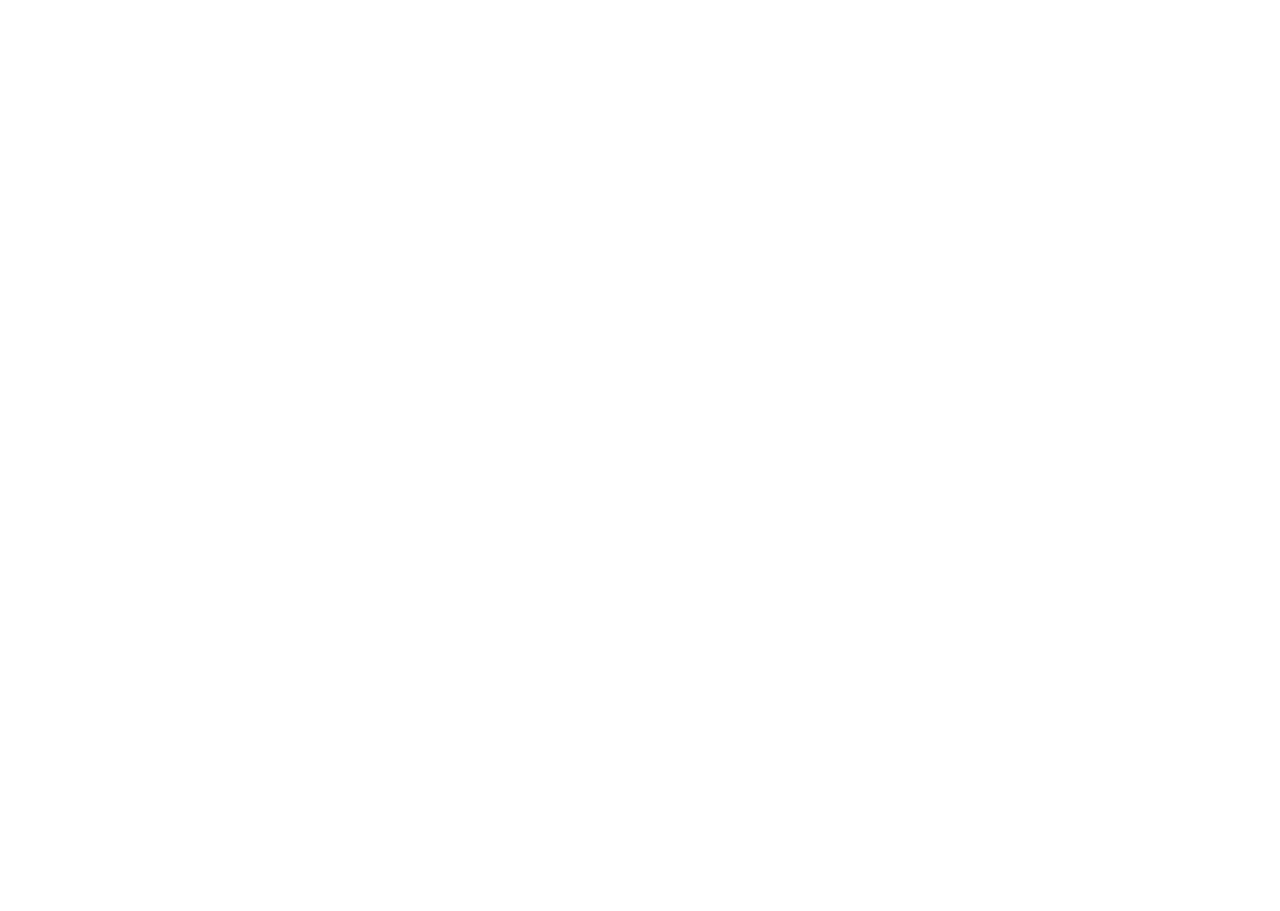
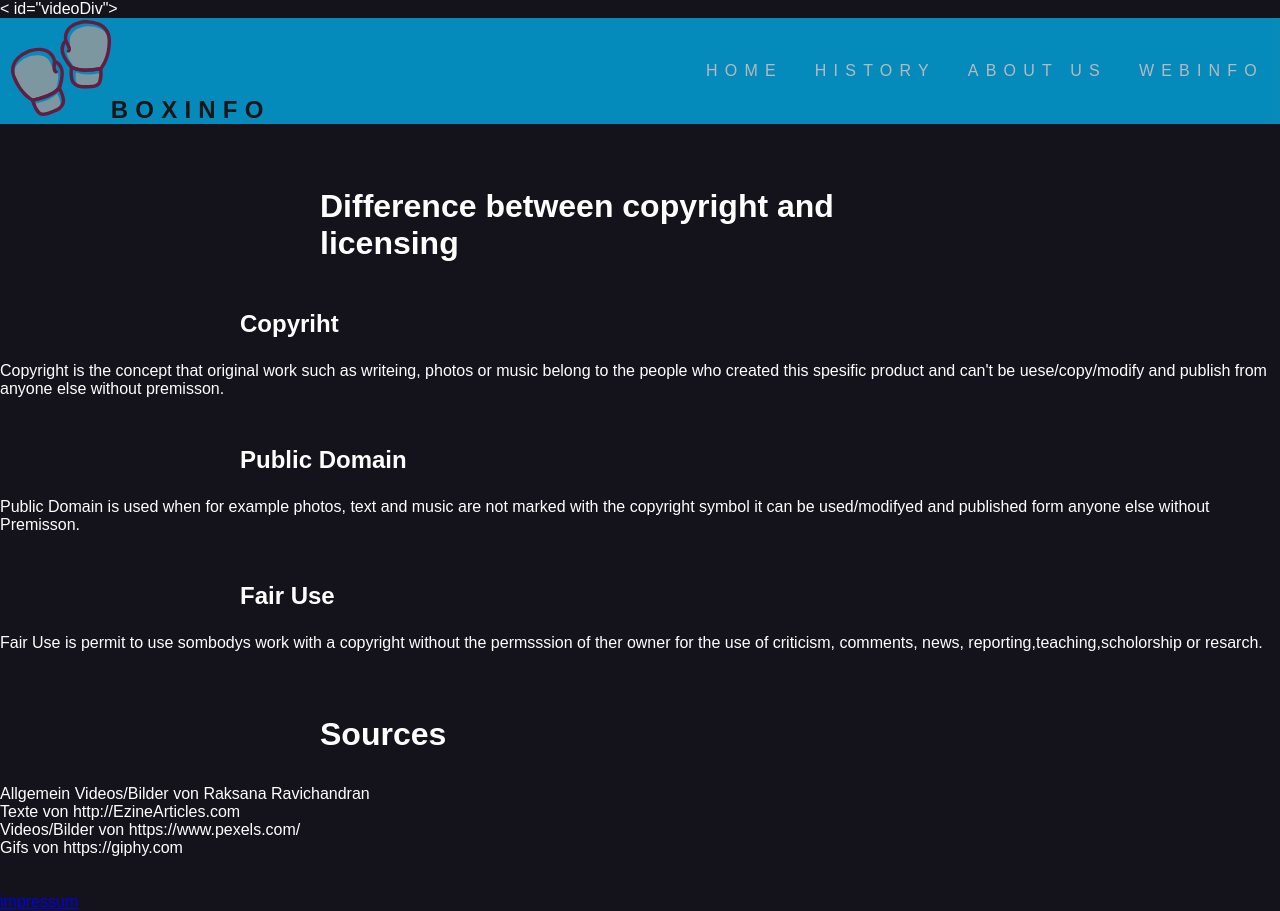
Before and after one commit to roxy22r/M152-Webproject, a website: page impressum.html in a window 1280 px wide. Before the commit the page ends 800 px from the top, so only its background shows below. Drawn offline with Linux system fonts and the light colour scheme.

Commit message:
Wireframe

```diff
--- a/impressum.html
+++ b/impressum.html
@@ -0,0 +1,79 @@
+<!DOCTYPE html>
+<html lang="en">
+
+<head>
+    <meta charset="UTF-8">
+    <meta http-equiv="X-UA-Compatible" content="IE=edge">
+    <meta name="viewport" content="width=device-width, initial-scale=1.0">
+    <link rel="stylesheet" type="text/css" href="styles.css" />
+
+    <title>Home</title>
+</head>
+
+<body>
+
+     < id="videoDiv">
+        <header>
+            <nav>
+                    <h1 class="logo"><a href="#">
+                        <img src="src\boxing-svgrepo-com.svg" style="width:auto; height: 100px;"/>BoxInfo</a></h1>
+                        <ul>
+                            <li><a href="index.html">Home</a></li>
+                            <li><a href="history.html">History</a></li>
+                            <li><a href="aboutUs.html">About Us</a></li>
+                            <li><a href="webInfo.html">WebInfo</a></li>
+
+               </ul>
+            </nav>
+         </header>
+     <div>
+
+         <h1>Difference between copyright and licensing</h1>
+         <h2>Copyriht</h2>
+         <p>Copyright is the concept that original work such as writeing, photos or music
+             belong to the people who created this spesific product and can't be uese/copy/modify and publish
+             from anyone else without premisson.
+
+            </p>
+            <h2>Public Domain</h2>
+            <p>
+                Public Domain is used when for example photos, text and music are not marked with the copyright symbol
+                it can be used/modifyed and published form anyone else without Premisson.
+            </p>
+            <h2>Fair Use</h2>
+            <p>
+                Fair Use is permit to use sombodys work with a copyright without
+                the permsssion of ther owner for the use of criticism, comments, news,
+             reporting,teaching,scholorship or resarch.
+            </p>
+        </div>
+        <h1>Sources</h1>
+        <ul>
+<li>
+
+Allgemein  Videos/Bilder von  Raksana Ravichandran
+</li>
+<li>
+   Texte von http://EzineArticles.com
+</li>
+<li>
+    Videos/Bilder von https://www.pexels.com/
+ </li>
+ <li>
+    Gifs von https://giphy.com
+ </li>
+<li>
+
+</li>
+<li>
+
+</li>
+        </ul>
+    </div>
+    </body>
+
+    </html>
+
+    <footer>
+    <a href="impressum.html">impressum</a>
+</footer>
--- a/styles.css
+++ b/styles.css
@@ -379,3 +379,7 @@ nav ul a:hover {
   align-items: center;
   flex-shrink: 3;
 }
+#footer{
+background-color: #000000;
+color:  white;
+}
```
Also changed, not shown: aboutUs.html (+4 -0 lines), history.html (+4 -0 lines), index.html (+1 -1 lines), webInfo.html (+1 -2 lines), src/Sidemap.png (added).
